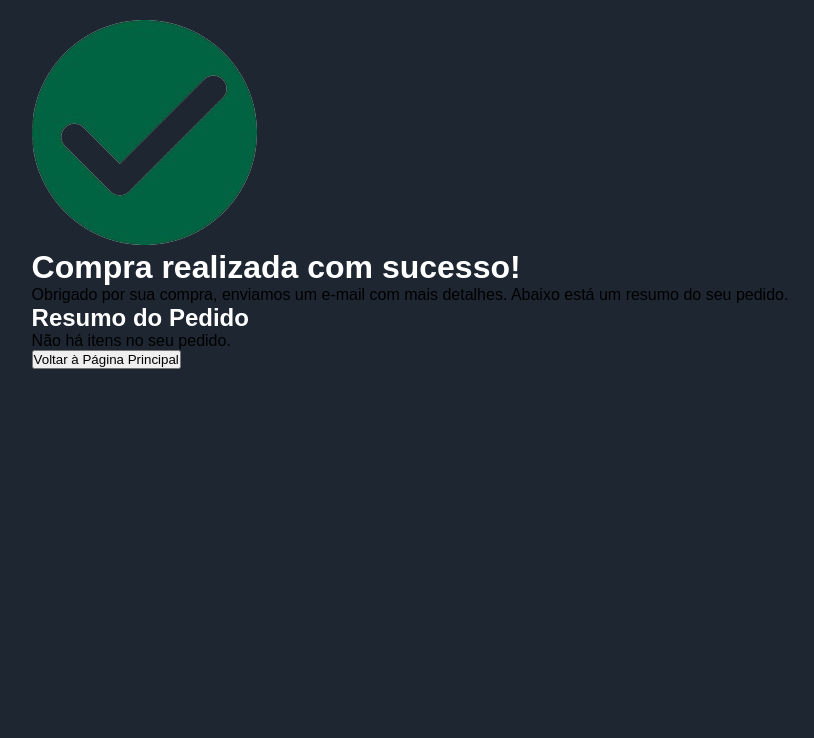
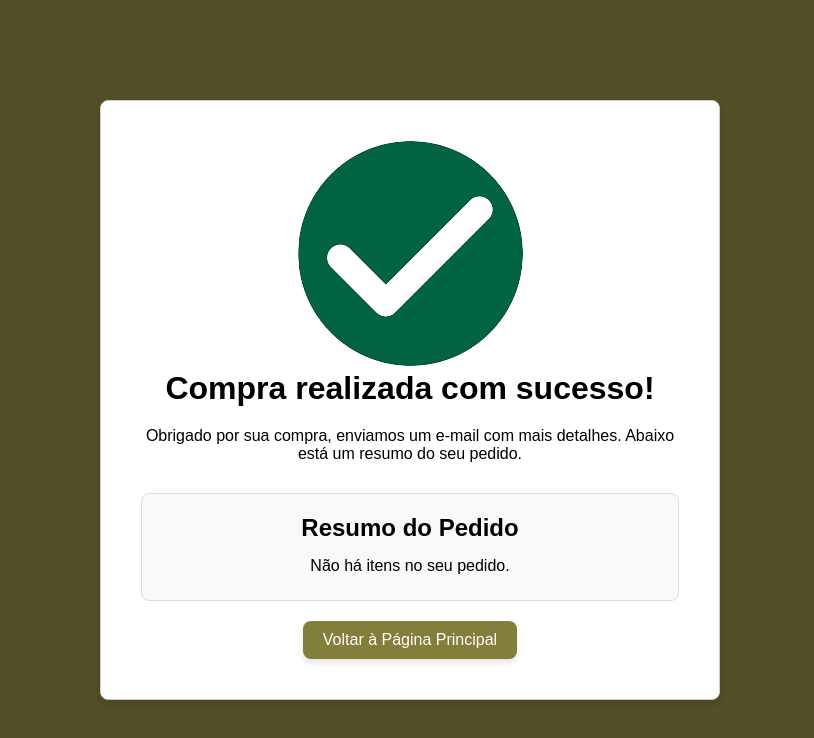
Before and after one commit to Kennedy-Torres/IHC-prototipo, a plain HTML site: page IHC-prototipo-main (1)/IHC-prototipo-main/IHC-prototipo-com-alteracoes-na-aula/prototipo/compraRealizada.html in a window 1280 px wide. Shown: the whole page, without its empty margins (230-1044 px from the left). Drawn offline with Linux system fonts and the light colour scheme.

Commit message:
style: pagina de compraRealizada

```diff
--- a/IHC-prototipo-main (1)/IHC-prototipo-main/IHC-prototipo-com-alteracoes-na-aula/prototipo/compraRealizada.html
+++ b/IHC-prototipo-main (1)/IHC-prototipo-main/IHC-prototipo-com-alteracoes-na-aula/prototipo/compraRealizada.html
@@ -6,6 +6,11 @@
     <meta name="viewport" content="width=device-width, initial-scale=1.0">
     <title>Compra Realizada</title>
     <link rel="stylesheet" href="style.css">
+    <style>
+    h1,h2{
+        color: black;
+    }
+    </style>
 </head>
 <body>
     <div id="root">
--- a/IHC-prototipo-main (1)/IHC-prototipo-main/IHC-prototipo-com-alteracoes-na-aula/prototipo/style.css
+++ b/IHC-prototipo-main (1)/IHC-prototipo-main/IHC-prototipo-com-alteracoes-na-aula/prototipo/style.css
@@ -665,6 +665,78 @@ nav ul li a {
     transform: translateY(1px);
 }
 
+/*---compraRealizada--*/
+
+.confirmation-container {
+    display: flex;
+    align-items: center;
+    justify-content: center;
+    height: 100vh;
+    text-align: center;
+    background-color: #524F26;
+}
+
+.confirmation-message {
+    background-color: white;
+    border: 1px solid #ccc;
+    border-radius: 8px;
+    padding: 40px;
+    width: 50%;
+    box-shadow: 0 4px 6px rgba(0, 0, 0, 0.1);
+}
+
+.confirmation-message img.success-icon {
+    width: 100px;
+    margin-bottom: 20px;
+}
+
+.confirmation-message h1 {
+    margin-bottom: 20px;
+}
+
+.confirmation-message p {
+    margin-bottom: 30px;
+}
+
+.confirmation-message .order-summary {
+    background-color: #f9f9f9;
+    border: 1px solid #ddd;
+    border-radius: 8px;
+    padding: 20px;
+    margin-bottom: 20px;
+}
+
+.confirmation-message .order-summary h2 {
+    margin-top: 0;
+    margin-bottom: 15px;
+}
+
+.confirmation-message .order-details p {
+    margin: 5px 0;
+}
+
+.confirmation-message button {
+    background-color: #827F3C;
+    border: none;
+    border-radius: 8px;
+    color: white;
+    cursor: pointer;
+    font-size: 16px;
+    padding: 10px 20px;
+    transition: background-color 0.3s, transform 0.3s;
+    box-shadow: 0 4px 6px rgba(0, 0, 0, 0.1);
+}
+
+.confirmation-message button:hover {
+    background-color: #D9D365;
+    transform: translateY(-2px);
+}
+
+.confirmation-message button:active {
+    background-color: #1ba9b5;
+    transform: translateY(1px);
+}
+
 /*CONTADOR DO CARRINHO DE COMPRAS*/
 #cart-count {
     /* Existing styles from your code */
```
Also changed, not shown: IHC-prototipo-main (1)/IHC-prototipo-main/IHC-prototipo-com-alteracoes-na-aula/prototipo/index.html (+1 -1 lines).
